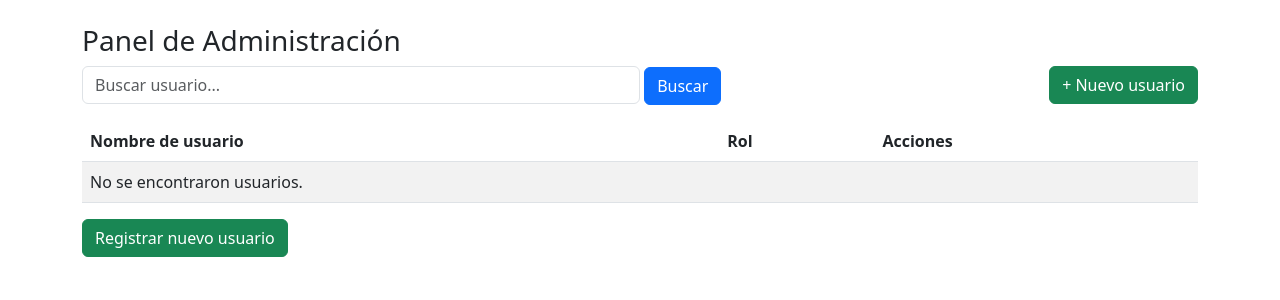
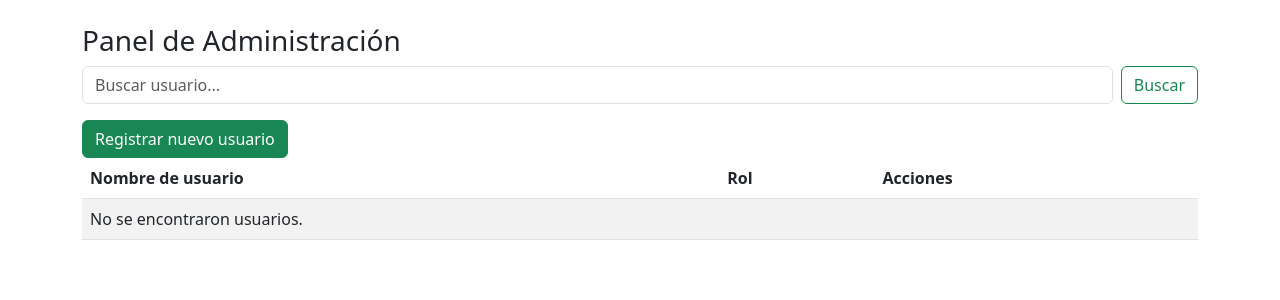
Before and after one commit to mariompelegrin/Proyectos, a Django app: template Serrugest/templates/usuarios/dashboard_admin.html in a window 1280 px wide. Shown: the part 56-356 px from the top of the page. Run offline with Django 5.2, Linux system fonts and the light colour scheme; the template is opened without the code that fills it: values that come from a table or form of the project are taken from there, others are empty; some libraries are stand-ins or nearby versions.

Commit message:
test modal

```diff
--- a/Serrugest/templates/usuarios/dashboard_admin.html
+++ b/Serrugest/templates/usuarios/dashboard_admin.html
@@ -6,15 +6,15 @@
 
 <h3>Panel de Administración</h3>
 
-<form method="get" class="mb-3">
-  <input type="text" name="q" placeholder="Buscar usuario..." value="{{ query }}" class="form-control w-50 d-inline">
-  <button type="submit" class="btn btn-primary">Buscar</button>
-  <a href="{% url 'registrar_usuario' %}" class="btn btn-success float-end">+ Nuevo usuario</a>
+<form method="get" class="d-flex mb-3" role="search">
+  <input class="form-control me-2" type="search" name="q" placeholder="Buscar usuario..." aria-label="Buscar">
+  <button class="btn btn-outline-success" type="submit">Buscar</button>
 </form>
 
-<!-- <button type="button" class="btn btn-success" data-bs-toggle="modal" data-bs-target="#modalRegistrarUsuario"> -->
-  <!-- Registrar nuevo usuario -->
-<!-- </button> -->
+<!-- Botón para abrir el modal -->
+<button type="button" class="btn btn-success" data-bs-toggle="modal" data-bs-target="#modalRegistrarUsuario">
+  Registrar nuevo usuario
+</button>
 
 <table class="table table-striped table-hover">
   <thead>
@@ -42,10 +42,7 @@
   </tbody>
 </table>
 
-<!-- Botón para abrir el modal -->
-<button type="button" class="btn btn-success" data-bs-toggle="modal" data-bs-target="#modalRegistrarUsuario">
-  Registrar nuevo usuario
-</button>
+
 
 <!-- Modal -->
 <div class="modal fade" id="modalRegistrarUsuario" tabindex="-1" aria-labelledby="modalRegistrarUsuarioLabel" aria-hidden="true">
```
Also changed, not shown: Serrugest/usuarios/views.py (+12 -2 lines).
